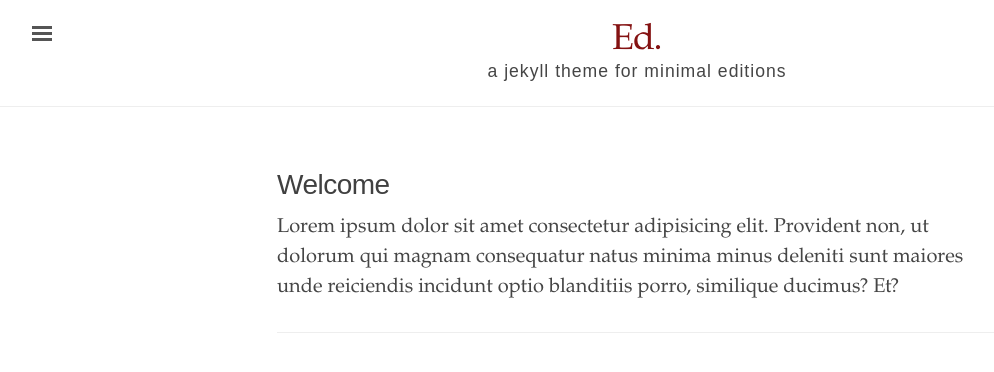
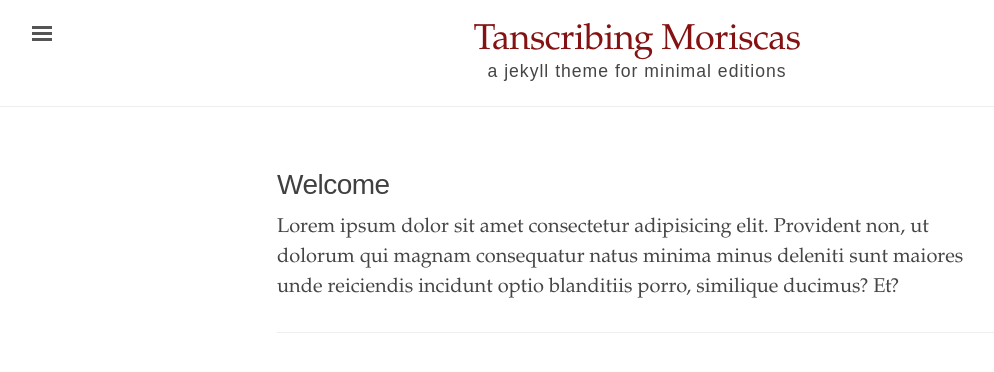
Before and after one commit to digbmc/moriscos-daimel, a Jekyll site: the page built from index.html, in a window 1280 px wide. Shown: the top 372 px of the page, without its empty margins (3-997 px from the left). Built offline with Jekyll 4.4.1, drawn with Linux system fonts in a browser that asks for light colours.

Commit message:
config.yml title edit.

```diff
--- a/_config.yml
+++ b/_config.yml
@@ -1,7 +1,7 @@
 # Built with Jekyll 3.6.0
 
 # Setup
-title:               Ed.
+title:               Tanscribing Moriscas
 tagline:             'a jekyll theme for minimal editions'
 description:         'Ed is a Jekyll theme designed for textual editors based on minimal computing principles, and focused on legibility and flexibility.'
 url:                 'http://minicomp.github.io'
```
